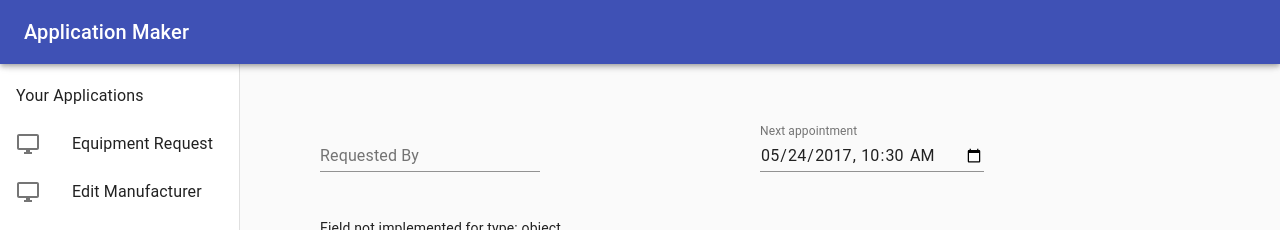
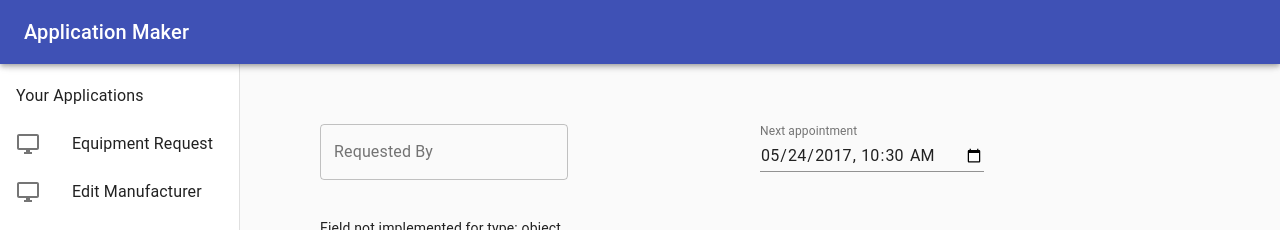
Before and after one commit to chrismendes/test-jsonforms, a React (Create React App) app: page /apps/equipment-request in a window 1280 px wide. Shown: the top 230 px of the page. Built offline with nearby package versions, Linux system fonts and the light colour scheme.

Commit message:
Changed stlye of textfield

```diff
--- a/src/clientapps/components/TextField/TextField.js
+++ b/src/clientapps/components/TextField/TextField.js
@@ -6,7 +6,7 @@ const TextField = (props) => {
   const label = (props.label) ? props.label : '';
 
   return (
-    <MaterialTextField label={label} />
+    <MaterialTextField label={label} variant="outlined" />
   );
 
 }
```
